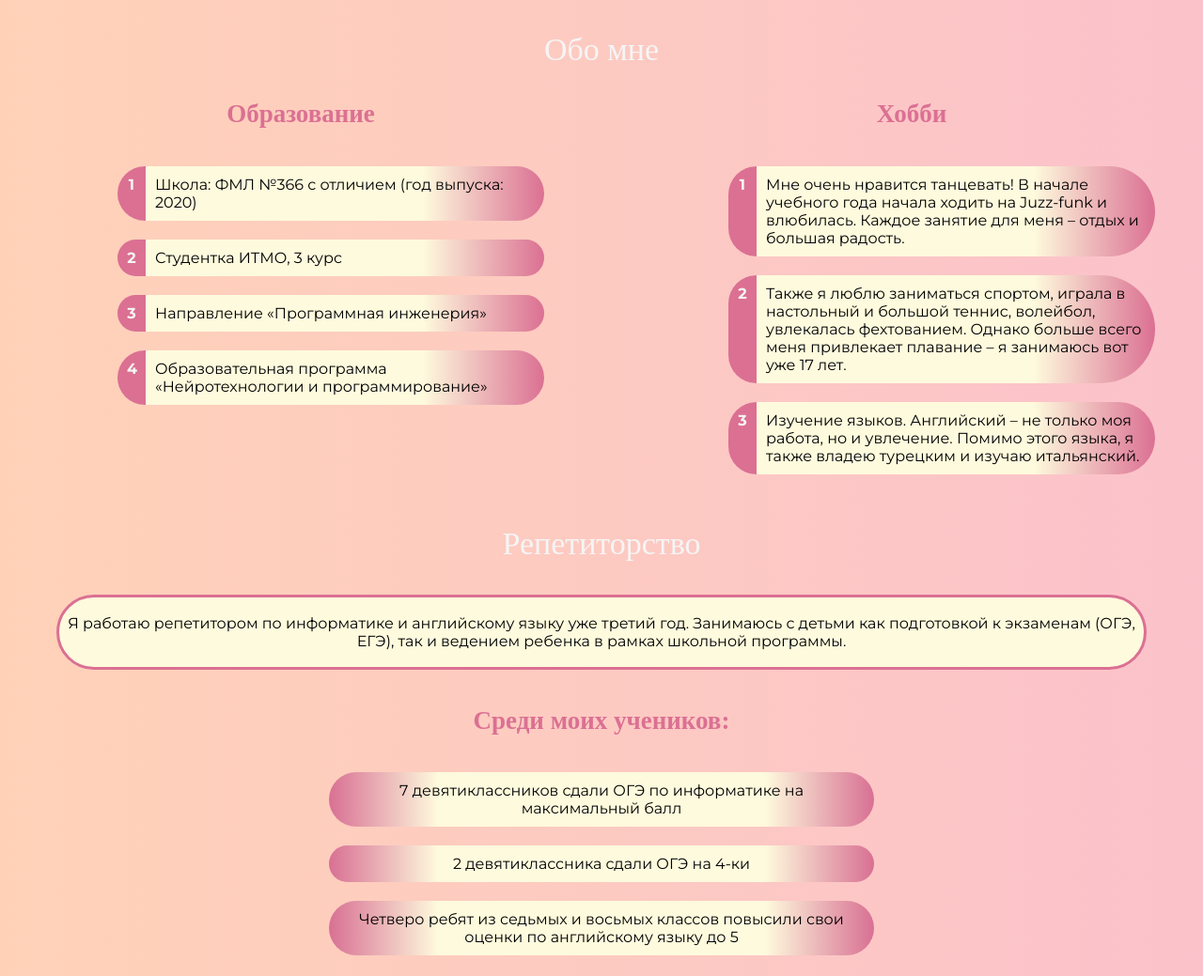
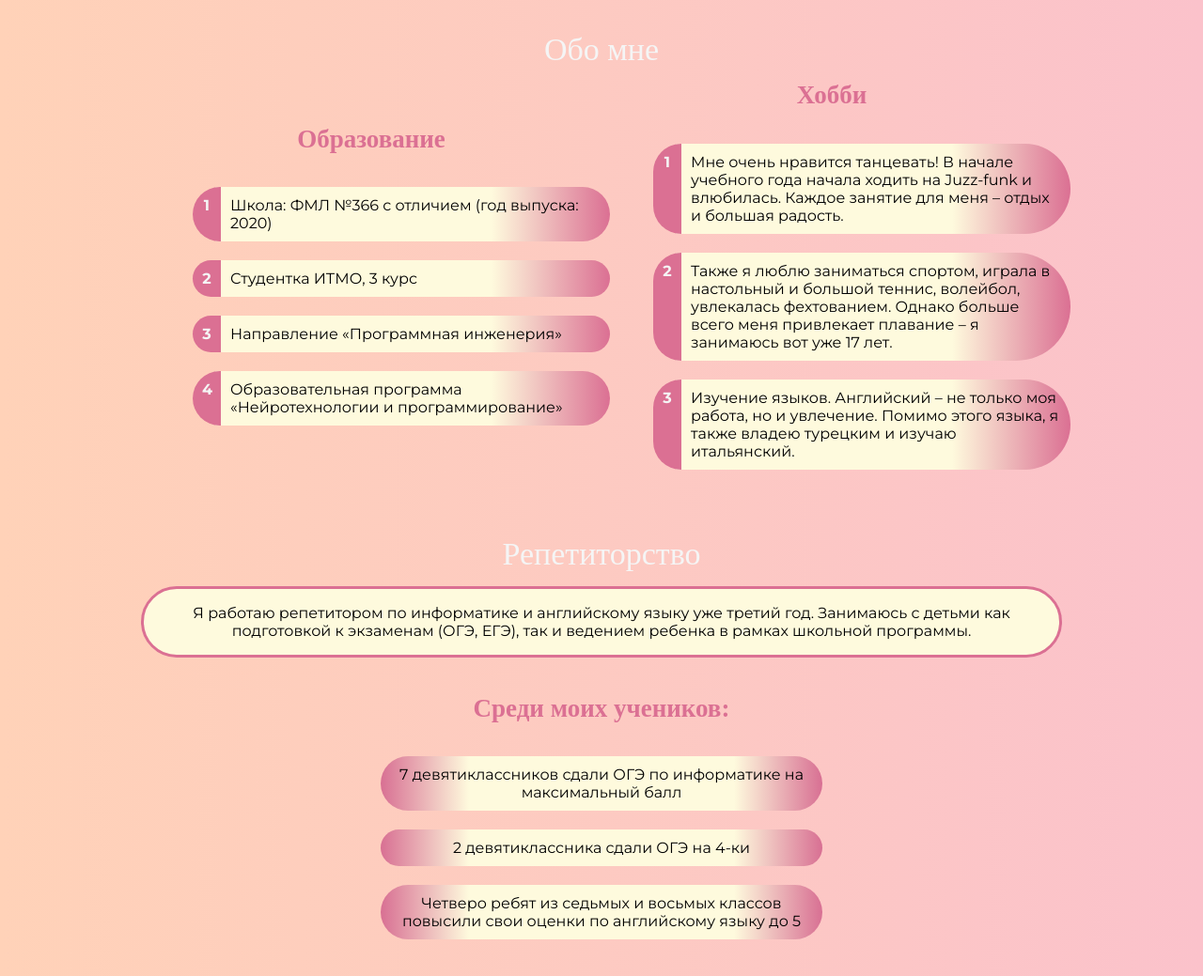
Before and after one commit to stepancar-web-programming/2022-fall-lab-portfolio-klimakova-taisiya-fedorovna, a website: page html/index.html in a window 1280 px wide. Shown: the part 860-1899 px from the top of the page at 94% size. Drawn offline with nearby package versions, Linux system fonts and the light colour scheme.

Commit message:
Update main.css

```diff
--- a/css/main.css
+++ b/css/main.css
@@ -55,9 +55,7 @@ h3 {
   padding: 0 15px;
 }
 
-.hero__container,
-.myself,
-.education_title {
+.hero__container {
   text-align: center;
   display: grid;
   grid-template-columns: repeat(auto-fit, minmax(290px, 1fr));
@@ -124,6 +122,49 @@ h3 {
   }
 }
 
+.something_me {
+  width: 100%;
+  padding: 15px 0;
+  margin-top: 20px;
+  display: flex;
+  justify-content: center;
+  align-items: center;
+  font-size: 34px;
+  font-weight: 300;
+  color: whitesmoke;
+  font-family: Luminari;
+}
+
+.myself {
+  margin-right: 150px;
+  margin-left: 150px;
+  display: flex;
+  justify-content: center;
+  align-items: center;
+}
+
+.education, .hobby {
+  text-align: center;
+  display: grid;
+  grid-template-columns: repeat(auto-fit, minmax(275px, 1fr));
+}
+
+.myself_about {
+  display: flex;
+  flex-direction: column;
+  justify-content: center;
+}
+
+.education_title,
+.hobby_title,
+.learners {
+  font-size: 27px;
+  line-height: 1.1;
+  margin-bottom: 20px;
+  color: palevioletred;
+  font-family: Trattatello;
+}
+
 .hobby_list {
   margin-left: 0;
   list-style: none;
@@ -160,52 +201,23 @@ h3 {
   content: counter(li);
 }
 
-.something_me {
-  width: 100%;
-  padding: 15px 0;
-  margin-top: 20px;
-  margin-bottom: 20px;
-  display: flex;
-  justify-content: center;
-  align-items: center;
-  font-size: 34px;
-  font-weight: 300;
-  color: whitesmoke;
-  font-family: Luminari;
+.tutoring {
+  text-align: center;
+  display: grid;
+  grid-template-columns: repeat(auto-fit, minmax(350px, 1fr));
 }
 
-.education_title,
-.hobby_title,
-.learners {
-  font-size: 27px;
-  line-height: 1.1;
-  margin-bottom: 40px;
-  color: palevioletred;
-  font-family: Trattatello;
-}
-
-.myself {
+.tutoring_about {
   display: flex;
-  flex-direction: row;
-}
-
-.education {
-  flex: 1;
-  margin-right: 60px;
-}
-
-.hobby {
-  flex: 1;
-  margin-right: 60px;
+  flex-direction: column;
+  justify-content: center;
 }
 
 .length {
   border: 3px solid palevioletred;
-  padding: 2px;
-  margin-right: 60px;
-  margin-left: 60px;
+  padding-left: 15px;
+  padding-right: 15px;
   margin-bottom: 40px;
-  position: relative;
   background: linear-gradient(to left, #f8ab8d 0%, white, #f8ab8d);
   background: rgb(254 250 221);
   border-radius: 70em;
@@ -214,13 +226,13 @@ h3 {
 .achievements {
   list-style: none;
   padding: 0;
+  display:grid;
+  justify-content:center;
+  grid-template-columns: repeat(1, minmax(350px, 470px));
 }
 
 .achievements li {
-  position: relative;
   padding: 10px;
-  margin-right: 350px;
-  margin-left: 350px;
   background: linear-gradient(to right, #d87093 0%, #fefadd 20%, #fefadd 80%, #d87093 100%);
   border-radius: 70em;
   margin-bottom: 20px;
```
